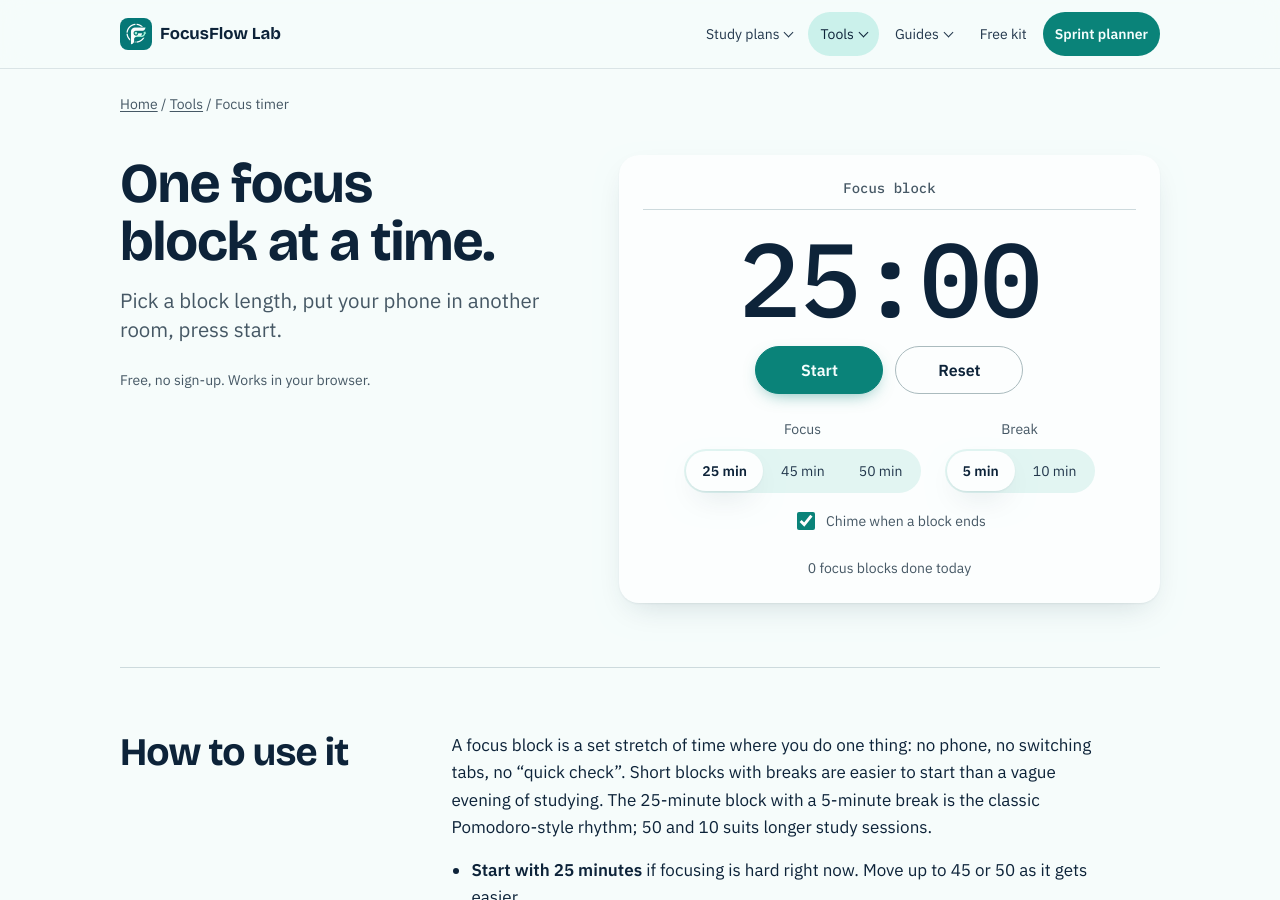
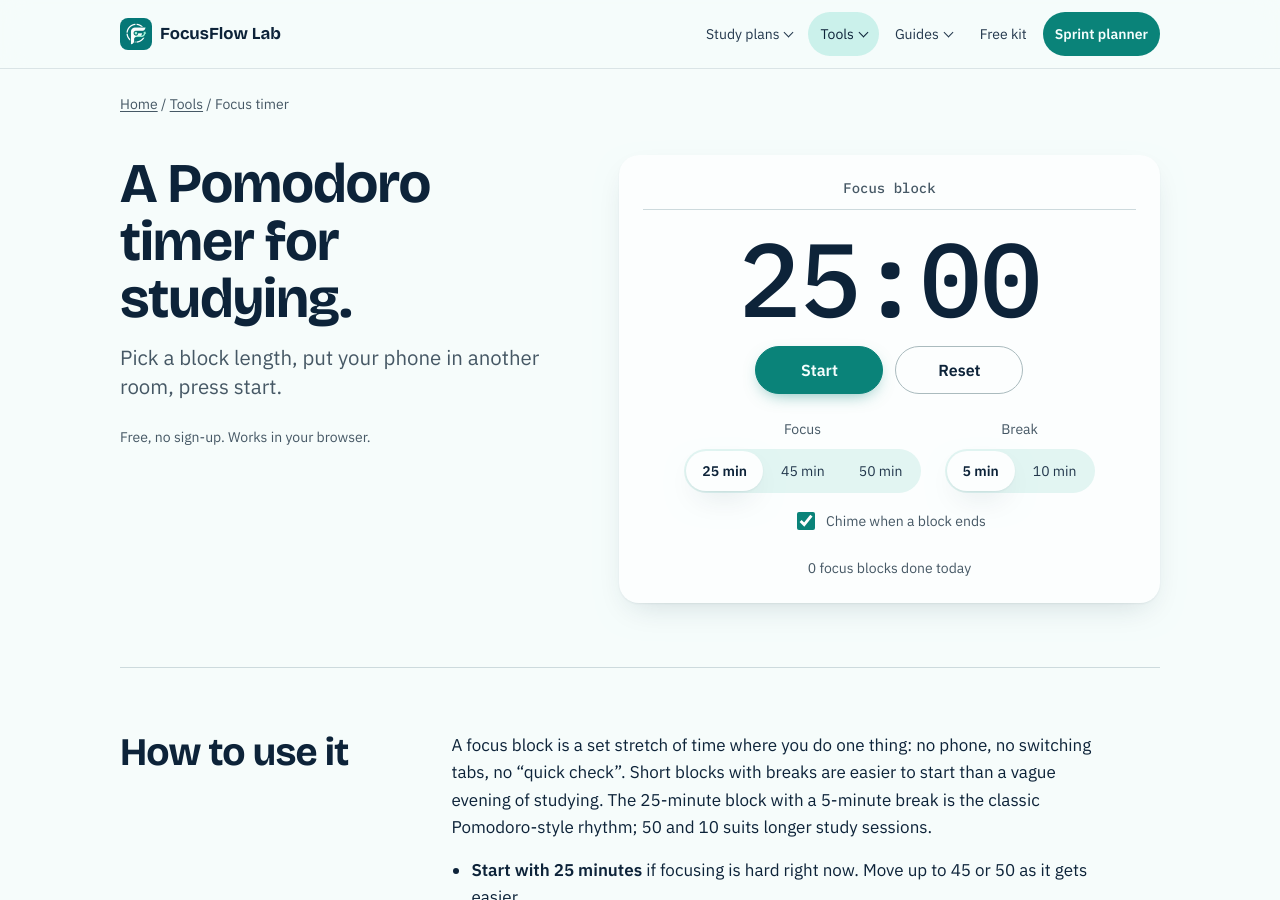
Before and after one commit to focusflowlab/focusflowlab.github.io, a Jekyll site: the page tools/focus-timer/index.html, which Jekyll copies as it is, in a window 1280 px wide and 900 px high. Built offline with Jekyll 4.4.1, drawn with Linux system fonts in a browser that asks for light colours.

Commit message:
Retitle focus timer and flashcards to match searched terms; keyword volume notes
Co-Authored-By: Claude Opus 5.5 <noreply@anthropic.com>

```diff
--- a/_tools/tools.py
+++ b/_tools/tools.py
@@ -23,9 +23,9 @@ def app_ld(name, path, desc):
 
 TOOLS = [
   dict(slug="focus-timer", name="Focus timer", tag="Focus",
-       title="Free Focus Timer for Studying: Focus Blocks and Breaks",
+       title="Pomodoro Timer for Studying: Free Online Focus Timer",
        desc="A free online study timer: 25/5 Pomodoro-style blocks or 45 and 50 minute focus blocks, with breaks and a quick self-test after each one.",
-       h1="One focus block at a time.",
+       h1="A Pomodoro timer for studying.",
        lead="Pick a block length, put your phone in another room, press start.",
        card="Focus blocks with a break and a self-test prompt at the end.",
        go="Start a block",
@@ -323,7 +323,7 @@ TOOLS = [
             ("Is my plan saved?", "Yes, in this browser only, so you can come back and update the pages you’ve read.")],
        script="reading-planner.js"),
   dict(slug="flashcards", name="Flashcards", tag="Memory",
-       title="Free Flashcards with Spaced Repetition (No Sign-up)",
+       title="Online Flashcards: Free Flashcard Maker with Spaced Repetition",
        desc="Make flashcards and review them with spaced repetition: cards you know come back later, cards you miss come back tomorrow. Free, works in your browser.",
        h1="Flashcards that come back at the right time.",
        lead="Write the card, test yourself, and the spacing is done for you.",
--- a/tools/flashcards/index.html
+++ b/tools/flashcards/index.html
@@ -3,7 +3,7 @@
 <head>
   <meta charset="utf-8">
   <meta name="viewport" content="width=device-width, initial-scale=1">
-  <title>Free Flashcards with Spaced Repetition (No Sign-up)</title>
+  <title>Online Flashcards: Free Flashcard Maker with Spaced Repetition</title>
   <meta name="description" content="Make flashcards and review them with spaced repetition: cards you know come back later, cards you miss come back tomorrow. Free, works in your browser.">
   <link rel="canonical" href="https://thefocusflowlab.com/tools/flashcards/">
   <meta property="og:type" content="website">
--- a/tools/focus-timer/index.html
+++ b/tools/focus-timer/index.html
@@ -3,7 +3,7 @@
 <head>
   <meta charset="utf-8">
   <meta name="viewport" content="width=device-width, initial-scale=1">
-  <title>Free Focus Timer for Studying: Focus Blocks and Breaks</title>
+  <title>Pomodoro Timer for Studying: Free Online Focus Timer</title>
   <meta name="description" content="A free online study timer: 25/5 Pomodoro-style blocks or 45 and 50 minute focus blocks, with breaks and a quick self-test after each one.">
   <link rel="canonical" href="https://thefocusflowlab.com/tools/focus-timer/">
   <meta property="og:type" content="website">
@@ -229,7 +229,7 @@
     <main id="main">
       <section class="hero tool-hero">
         <div>
-          <h1>One focus block at a time.</h1>
+          <h1>A Pomodoro timer for studying.</h1>
           <p class="lead">Pick a block length, put your phone in another room, press start.</p>
           <p class="hero-note">Free, no sign-up. Works in your browser.</p>
         </div>
```
